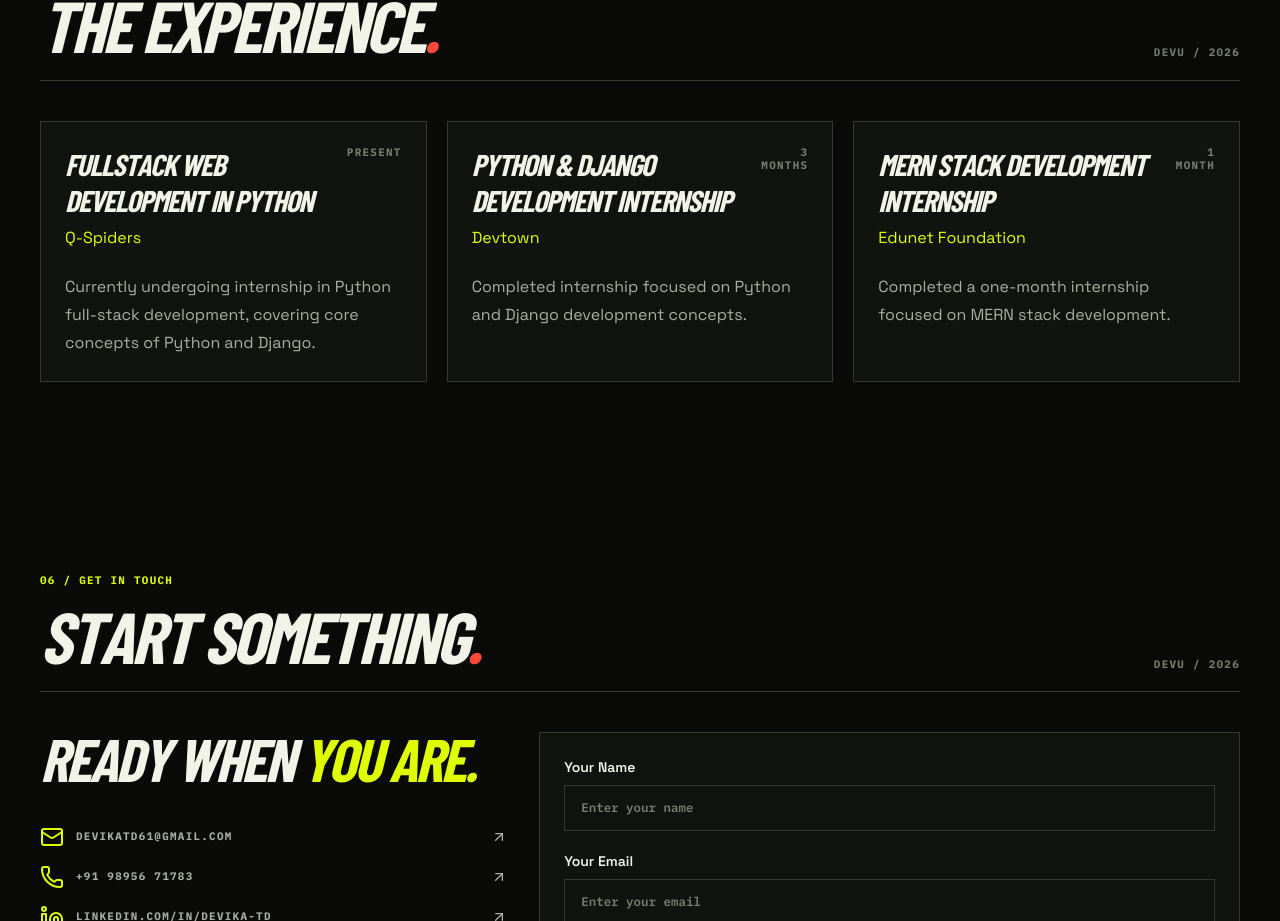
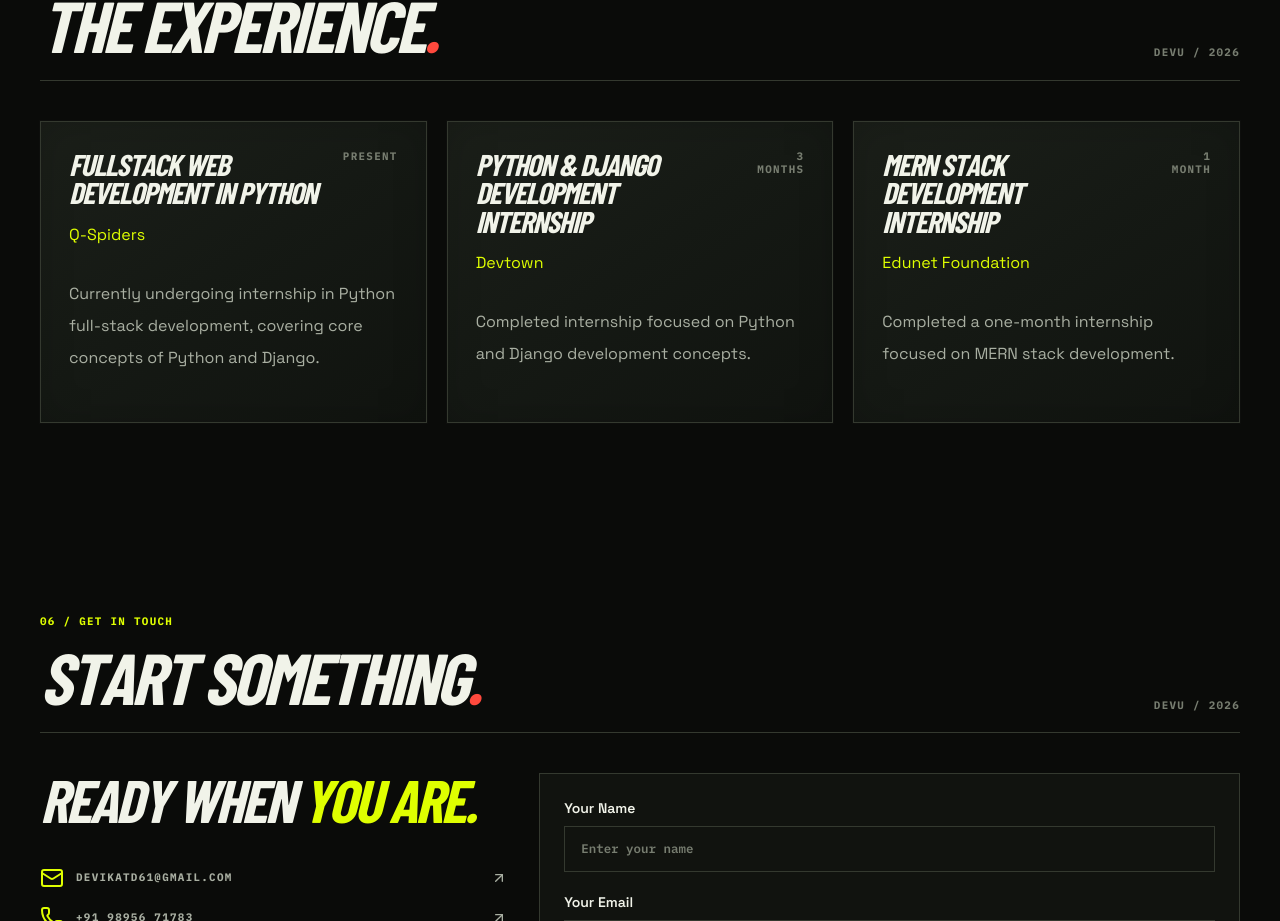
Before and after one commit to TheCyperpunk/Devu, a Next.js app: page / in a window 1280 px wide. Shown: the part 3762-4683 px from the top of the page. Built offline with nearby package versions, Linux system fonts and the light colour scheme; a web font is replaced by a local one.

Commit message:
Apply Forge card styling to internships

```diff
--- a/src/components/portfolio.tsx
+++ b/src/components/portfolio.tsx
@@ -19,7 +19,7 @@ export default function Portfolio() {
     <Section id="education" index="02" title="THE FOUNDATION" kicker="EDUCATION"><div className="grid gap-5">{education.map((item) => <Card key={item.degree}><CardContent><div className="flex flex-col justify-between gap-3 sm:flex-row"><h3 className="display-title text-3xl">{item.degree}</h3><span className="mono-label text-[var(--volt)]">{item.duration}</span></div><p className="mt-3 font-semibold text-[var(--volt)]">{item.institution}</p><p className="mt-1 text-[var(--muted)]">{item.detail}</p><p className="mono-label mt-5 inline-flex items-center gap-2 border border-[var(--border-strong)] px-3 py-2 text-[var(--foreground)]"><Award className="h-4 w-4 text-[var(--volt)]" /> {item.score}</p></CardContent></Card>)}</div></Section>
     <Section id="skills" index="03" title="THE TOOLKIT" kicker="TECHNICAL SKILLS"><div className="grid grid-cols-2 gap-px border border-[var(--border)] bg-[var(--border)] sm:grid-cols-5">{skills.map((skill) => { const Icon = skillIcons[skill]; return <div key={skill} className="group bg-[var(--surface)] p-6 transition-colors hover:bg-[var(--volt)] hover:text-[var(--background)]"><Icon className="mb-8 h-8 w-8 text-[var(--volt)] group-hover:text-[var(--background)]" /><p className="mono-label">{skill}</p></div>; })}</div></Section>
     <Section id="projects" index="04" title="SELECTED WORK" kicker="THE OUTPUT"><div className="grid gap-4 sm:grid-cols-2 xl:grid-cols-3">{projects.map((project, index) => <ProjectCard key={project.title} project={project} index={index} />)}</div></Section>
-    <Section id="experience" index="05" title="THE EXPERIENCE" kicker="INTERNSHIPS"><div className="grid gap-5 lg:grid-cols-3">{internships.map((item) => <Card key={item.title}><CardContent><div className="flex items-start justify-between gap-3"><div><h3 className="display-title text-3xl">{item.title}</h3><p className="mt-2 text-[var(--volt)]">{item.company}</p></div><span className="mono-label text-right text-[var(--secondary)]">{item.duration}</span></div><p className="mt-6 leading-7 text-[var(--muted)]">{item.description}</p></CardContent></Card>)}</div></Section>
+    <Section id="experience" index="05" title="THE EXPERIENCE" kicker="INTERNSHIPS"><div className="grid gap-5 lg:grid-cols-3">{internships.map((item, index) => <Card key={item.title} className={`forge-card group relative overflow-hidden ${index === 1 ? 'forge-card--red' : ''}`}><CardContent className="min-h-[300px] p-7"><div className="flex items-start justify-between gap-5"><div><h3 className="display-title max-w-[17rem] text-3xl leading-[.95]">{item.title}</h3><p className="mt-4 text-[var(--volt)]">{item.company}</p></div><span className="mono-label max-w-16 text-right text-[var(--secondary)]">{item.duration}</span></div><p className="mt-8 max-w-md text-base leading-8 text-[var(--muted)]">{item.description}</p></CardContent></Card>)}</div></Section>
     <Section id="contact" index="06" title="START SOMETHING" kicker="GET IN TOUCH"><div className="grid gap-8 lg:grid-cols-[.8fr_1.2fr]"><div><p className="display-title max-w-md text-6xl leading-[.88]">READY WHEN <span className="text-[var(--volt)]">YOU ARE.</span></p><div className="mono-label mt-10 space-y-4 text-[var(--muted)]"><ContactLine icon={<Mail />} value={personalInfo.email} href={`mailto:${personalInfo.email}`} /><ContactLine icon={<Phone />} value={personalInfo.phone} href={`tel:${personalInfo.phone.replace(/\s/g, '')}`} /><ContactLine icon={<Linkedin />} value="linkedin.com/in/devika-td" href={personalInfo.linkedin} /><ContactLine icon={<Github />} value="github.com/devikatd" href={personalInfo.github} /></div></div><Card><CardContent><ContactForm /></CardContent></Card></div></Section>
   </main><footer className="border-t border-[var(--border)] px-6 py-8 lg:px-10"><div className="mx-auto flex max-w-7xl flex-col justify-between gap-4 sm:flex-row"><span className="display-title text-2xl">DEVIKA TD<span className="text-[var(--volt)]">.</span></span><p className="mono-label text-[var(--secondary)]">DESIGNED & BUILT WITH INTENT / © 2026</p></div></footer></div>;
 }
```
